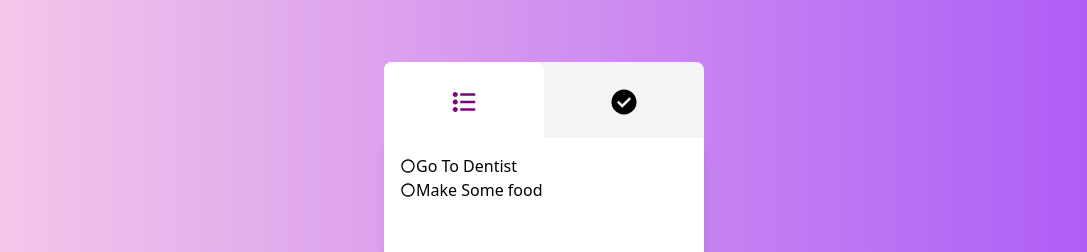
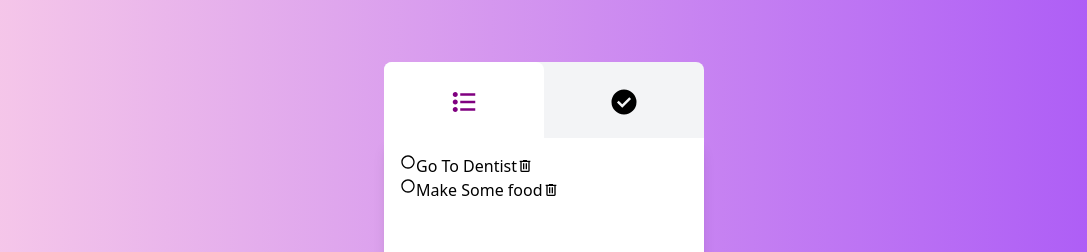
Before and after one commit to Redskullvue/Rira-Front-end-Task, a Vue app: page / in a window 1280 px wide. Shown: the top 252 px of the page, without its empty margins (96-1183 px from the left). Built offline with nearby package versions, Linux system fonts and the light colour scheme.

Commit message:
Feat : Delete Button Added

```diff
--- a/src/App.vue
+++ b/src/App.vue
@@ -26,9 +26,14 @@ function updateTodos(id) {
   todosList.value[index].isDone = !todosList.value[index].isDone;
 }
 
+function deleteTodo(id) {
+  let index = todosList.value.findIndex((todo) => todo.id === id);
+  todosList.value.splice(index, 1);
+}
 // Did this instead of prop drilling
 provide("todosList", {
   todosList,
   updateTodos,
+  deleteTodo,
 });
 </script>
--- a/src/components/ItemList.vue
+++ b/src/components/ItemList.vue
@@ -2,11 +2,11 @@
   <ul class="w-full h-full overflow-y-scroll overflow-x-hidden p-4 select-none">
     <!-- Simple For Loop To Show list items -->
     <li
-      class="w-full p-3 text-gray-600 text-lg my-2 flex items-center gap-3 cursor-pointer"
+      class="w-full p-3 text-gray-600 text-lg my-2 flex items-center justify-between cursor-pointer"
       v-for="(todo, index) in todosList"
       :key="index"
-      @click="updateTodos(todo.id)"
     >
+      <div @click="updateTodos(todo.id)" class="flex gap-3">
         <span class="text-2xl text-[#800080]" v-if="todo.isDone"
           ><i-check
         /></span>
@@ -14,6 +14,11 @@
           ><i-circle
         /></span>
         {{ todo.title }}
+      </div>
+
+      <button @click="deleteTodo(todo.id)" class="text-red-500">
+        <i-trash />
+      </button>
     </li>
   </ul>
 </template>
@@ -21,7 +26,8 @@
 <script setup>
 import ICircle from "@/components/icons/ICircle.vue";
 import ICheck from "@/components/icons/ICheck.vue";
+import ITrash from "@/components/icons/ITrash.vue";
 import { inject } from "vue";
 // Using Inject function to get data from Aoo,vue
-const { todosList, updateTodos } = inject("todosList");
+const { todosList, updateTodos, deleteTodo } = inject("todosList");
 </script>
--- /dev/null
+++ b/src/components/icons/ITrash.vue
@@ -0,0 +1,13 @@
+<template>
+  <svg
+    xmlns="http://www.w3.org/2000/svg"
+    width="1em"
+    height="1em"
+    viewBox="0 0 24 24"
+  >
+    <path
+      fill="currentColor"
+      d="M7 21q-.825 0-1.412-.587T5 19V6H4V4h5V3h6v1h5v2h-1v13q0 .825-.587 1.413T17 21zM17 6H7v13h10zM9 17h2V8H9zm4 0h2V8h-2zM7 6v13z"
+    ></path>
+  </svg>
+</template>
```
Lines whose indentation alone changed are shown as unchanged.
